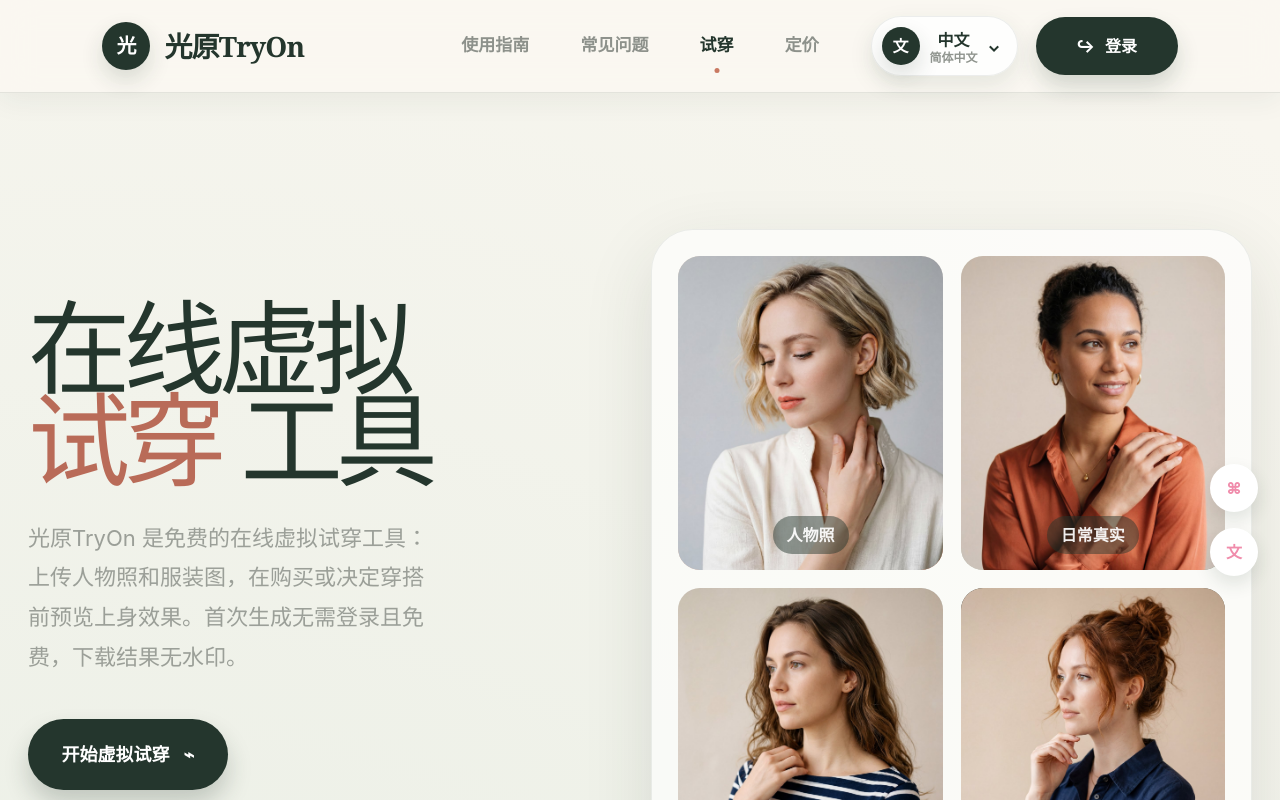
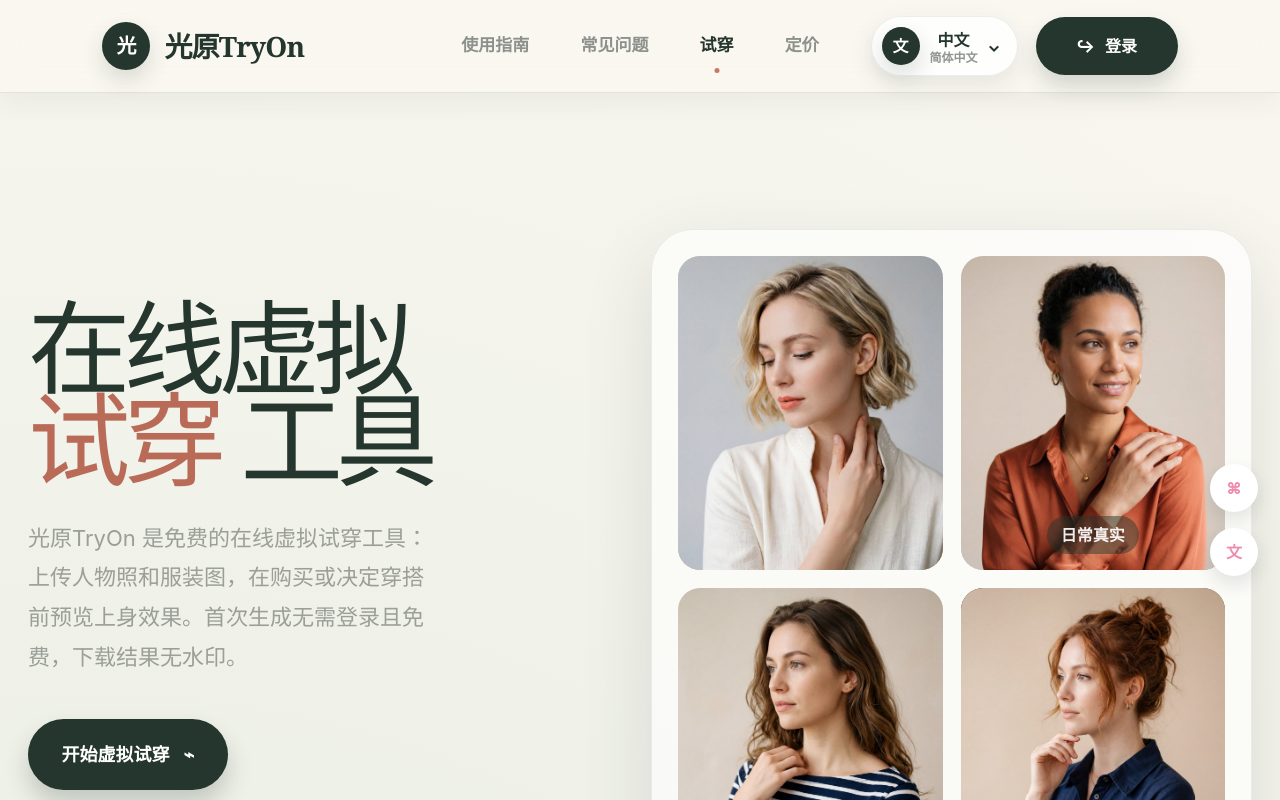
Before and after one commit to yuanbaoli888/guangyuanshiyiceshi, a React (Vite) app in the folder frontend/: page / in a window 1280 px wide. Shown: the top 800 px of the page. Built offline with nearby package versions, Linux system fonts and the light colour scheme; no server answers.

Commit message:
Hide hero person tile label

```diff
--- a/frontend/src/pages/Home.jsx
+++ b/frontend/src/pages/Home.jsx
@@ -38,7 +38,7 @@ const faqItems = [
   "也可以用 光原TryOn 给照片换衣服吗?",
 ];
 
-function PhotoTile({ className = "", label, image, hoverImage, alt }) {
+function PhotoTile({ className = "", label, image, hoverImage, alt, showLabel = true }) {
   const imageClass = image ? "photo-tile-image" : "";
   const hoverClass = hoverImage ? "photo-tile-hover-swap" : "";
 
@@ -50,7 +50,7 @@ function PhotoTile({ className = "", label, image, hoverImage, alt }) {
       {hoverImage ? (
         <img className="photo-tile-img photo-tile-img-hover" src={hoverImage} alt="" aria-hidden="true" />
       ) : null}
-      <span>{label}</span>
+      {showLabel && label ? <span>{label}</span> : null}
     </div>
   );
 }
@@ -101,6 +101,7 @@ export default function Home() {
             image={personBeforeImage}
             hoverImage={personAfterImage}
             alt="金发女性人物照"
+            showLabel={false}
           />
           <PhotoTile
             className="portrait-two"
```
